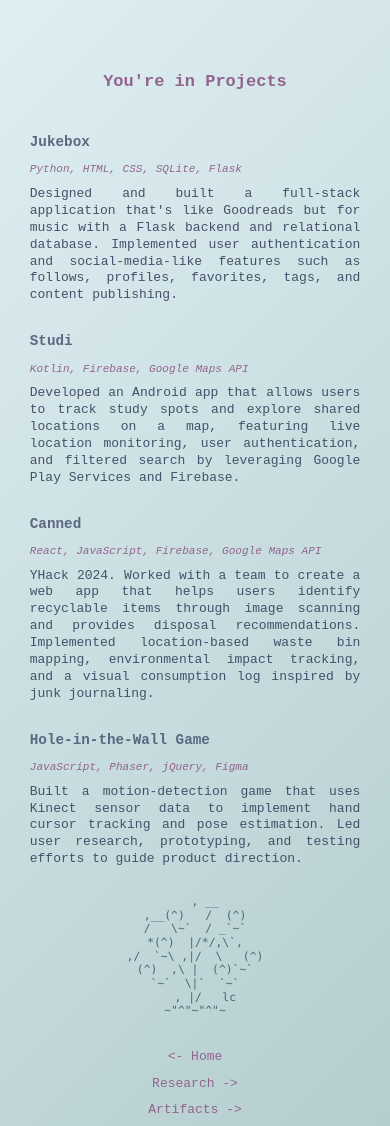
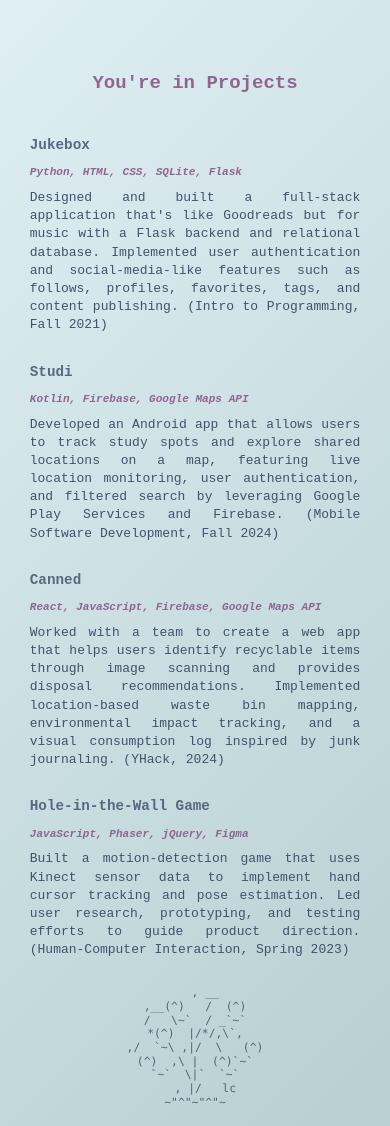
Before and after one commit to transdoan/transdoan.github.io, a plain HTML site: page projects.html in a window 390 px wide. Shown: the top 1126 px of the page. Drawn offline with nearby package versions, Linux system fonts and the light colour scheme.

Commit message:
add dates to projects, fix font weights

```diff
--- a/project-styles.css
+++ b/project-styles.css
@@ -4,7 +4,7 @@
     top: 50%;
     left: 50%;
     transform: translate(-50%, -50%);
-    padding-top: 50px;
+    padding-top: 60px;
     padding-bottom: 50px;
     max-width: 600px;
     margin: 0 auto;
@@ -44,6 +44,7 @@
 
 .project-tech {
     font-size: clamp(0.85rem, 1.5vw, 0.95rem);
+    font-weight: 600;
     color: #92658f;
     font-style: italic;
     margin-bottom: 8px;
@@ -52,14 +53,15 @@
 .project-description {
     font-size: clamp(1rem, 1.2vw, 1.2rem);
     font-weight: 500;
-    line-height: 1.3;
+    line-height: 1.4;
     text-align: justify;
 }
 
 
 @media (max-width: 800px) {
     .landing-page-content {
-        /* padding-top: 1%; */
+        padding-top: 60px;
+        padding-bottom: 60px;
     }
 }
 
@@ -68,4 +70,9 @@
         padding-top: 60px;
         padding-bottom: 60px;
     }
+
+    .project-description {
+        font-size: clamp(1rem, 1.2vw, 1.3rem);
+        font-weight: 5020;
+    }
 }
--- a/projects.html
+++ b/projects.html
@@ -21,6 +21,7 @@
                 <div class="project-description">
                     Designed and built a full-stack application that's like Goodreads but for music with a Flask backend and relational database.
                     Implemented user authentication and social-media-like features such as follows, profiles, favorites, tags, and content publishing.
+                    (Intro to Programming, Fall 2021)
                 </div>
             </div>
 
@@ -30,7 +31,7 @@
                 <div class="project-description">
                     Developed an Android app that allows users to track study spots and explore shared locations on a map,
                     featuring live location monitoring, user authentication, and filtered search by leveraging Google Play Services
-                    and Firebase.
+                    and Firebase. (Mobile Software Development, Fall 2024)
                 </div>
             </div>
 
@@ -38,10 +39,10 @@
                 <div class="project-title">Canned</div>
                 <div class="project-tech">React, JavaScript, Firebase, Google Maps API</div>
                 <div class="project-description">
-                    YHack 2024. Worked with a team to create a web app that helps users
+                     Worked with a team to create a web app that helps users
                     identify recyclable items through image scanning and provides disposal recommendations.
                     Implemented location-based waste bin mapping, environmental impact tracking,
-                    and a visual consumption log inspired by junk journaling.
+                    and a visual consumption log inspired by junk journaling. (YHack, 2024)
                 </div>
             </div>
 
@@ -50,7 +51,7 @@
                 <div class="project-tech">JavaScript, Phaser, jQuery, Figma</div>
                 <div class="project-description">
                     Built a motion-detection game that uses Kinect sensor data to implement hand cursor tracking and pose estimation.
-                    Led user research, prototyping, and testing efforts to guide product direction.
+                    Led user research, prototyping, and testing efforts to guide product direction. (Human-Computer Interaction, Spring 2023)
                 </div>
             </div>
         </div>
--- a/styles.css
+++ b/styles.css
@@ -44,8 +44,8 @@ a:hover {
 }
 
 #linked-page-header {
-    font-size: 17px;
-    font-weight: 590;
+    font-size: 19px;
+    font-weight: 600;
 }
 
 #email-link-button {
@@ -89,7 +89,7 @@ a:hover {
 
 #blurb-about {
     font-family: monospace;
-    font-weight: 560;
+    font-weight: 570;
     font-style: normal;
     font-size: clamp(1.0rem, 1.3vw, 1.3rem);
 }
@@ -123,7 +123,7 @@ a:hover {
 
 .custom-nav {
     text-align: center;
-    padding-bottom: 10px;
+    padding-bottom: 20px;
     line-height: 0.9;
     font-weight: 520;
     font-size: clamp(1.0rem, 3vw, 1.2rem);
```
